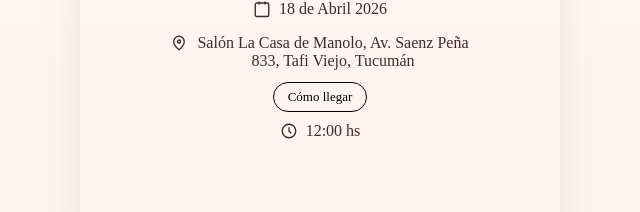
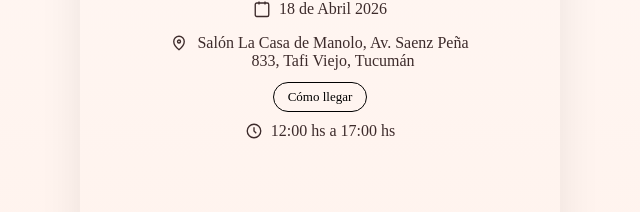
Before and after one commit to ArielBenz1/pagina-boda, a React (Vite) app: page / in a window 1280 px wide. Shown: the part 1859-2071 px from the top of the page, without its empty margins (320-960 px from the left). Built offline with nearby package versions, Linux system fonts and the light colour scheme.

Commit message:
Update App.jsx

```diff
--- a/src/App.jsx
+++ b/src/App.jsx
@@ -191,7 +191,7 @@ const prev = () =>
   Cómo llegar
 </a>
 
-  <p><IconClock />12:00 hs</p>
+  <p><IconClock />12:00 hs a 17:00 hs</p>
 </section>
 
 <section className="section">
```
